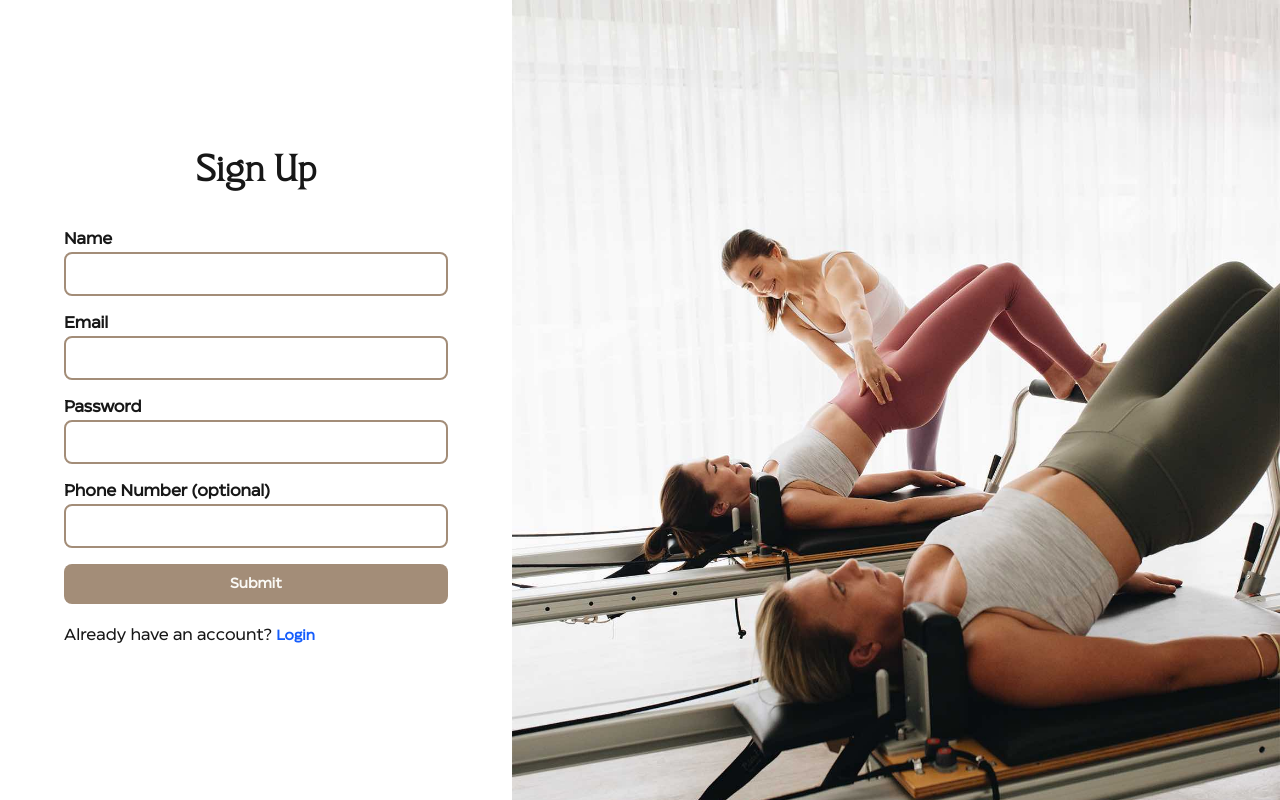
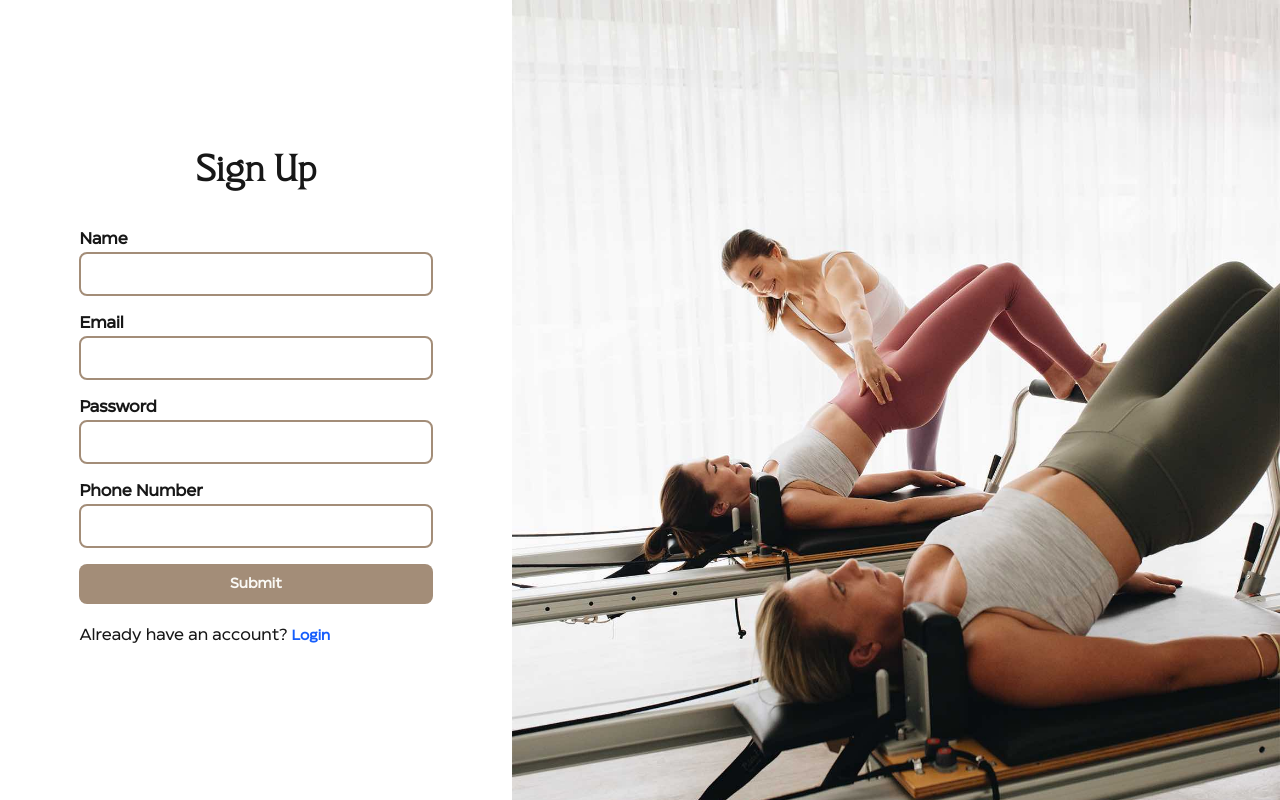
Before and after one commit to ramsers/reforme-desktop, a Next.js app: page /authenticate/signup in a window 1280 px wide. Built offline with nearby package versions, Linux system fonts and the light colour scheme; no server answers.

Commit message:
add required + message to sign up and class forms

```diff
--- a/features/auth/SignUpForm.tsx
+++ b/features/auth/SignUpForm.tsx
@@ -23,7 +23,7 @@ const SignUpForm: React.FC = () => {
         password: Yup.string().required('Password is required'),
         phoneNumber: Yup.string()
             .matches(/^\+?[0-9]{7,15}$/, 'Invalid phone number')
-            .notRequired(),
+            .required('Phone number is required'),
     })
 
     return (
@@ -77,7 +77,7 @@ const SignUpForm: React.FC = () => {
                         </div>
 
                         <div>
-                            <label className="font-semibold">Phone Number (optional)</label>
+                            <label className="font-semibold">Phone Number</label>
                             <Field
                                 name="phoneNumber"
                                 className="border-brown-default w-full rounded-lg border border-2 p-2"
--- a/features/dashboard/classes/CreateEditClassForm.tsx
+++ b/features/dashboard/classes/CreateEditClassForm.tsx
@@ -17,9 +17,9 @@ import { AsyncResource } from '@reformetypes/common/ApiTypes'
 import RecurrenceSection from './RecurrenceSection'
 import InstructorSelect from './InstructorSelect'
 import UpdateSeriesSection from './UpdateSeriesSection'
-import { formatLocalInputValue, toUTCISOString } from '../../../utils/dateUtils'
+import { formatLocalInputValue } from '../../../utils/dateUtils'
 
-dayjs.extend(utc)
+// dayjs.extend(utc)
 
 type CreateEditClassFormOwnProps = {
     isOpen: boolean
@@ -94,11 +94,13 @@ const CreateEditClassForm: React.FC<CreateEditClassFormProps> = ({ isOpen, setIs
                 validationSchema={ClassSchema}
                 onSubmit={(values, { setSubmitting, resetForm }) => {
                     const { id, ...payload } = values
-                    const utcDate = values.date
+                    const userTZ = Intl.DateTimeFormat().resolvedOptions().timeZone
+
+                    const fixedDate = dayjs.tz(values.date, userTZ).format()
                     const updatedPayload = {
                         id,
                         ...payload,
-                        date: utcDate,
+                        date: fixedDate,
                         recurrenceDays:
                             values.recurrenceDays && values.recurrenceDays.length > 0
                                 ? values.recurrenceDays.map((d) => parseInt(d, 10))
@@ -159,6 +161,7 @@ const CreateEditClassForm: React.FC<CreateEditClassFormProps> = ({ isOpen, setIs
                                         rows={3}
                                         className="focus:ring-brown-default mt-1 w-full rounded-lg border px-3 py-2 focus:ring"
                                     />
+                                    <ErrorMessage name="description" component="div" className="text-sm text-red-500" />
                                 </div>
 
                                 <div>
```
